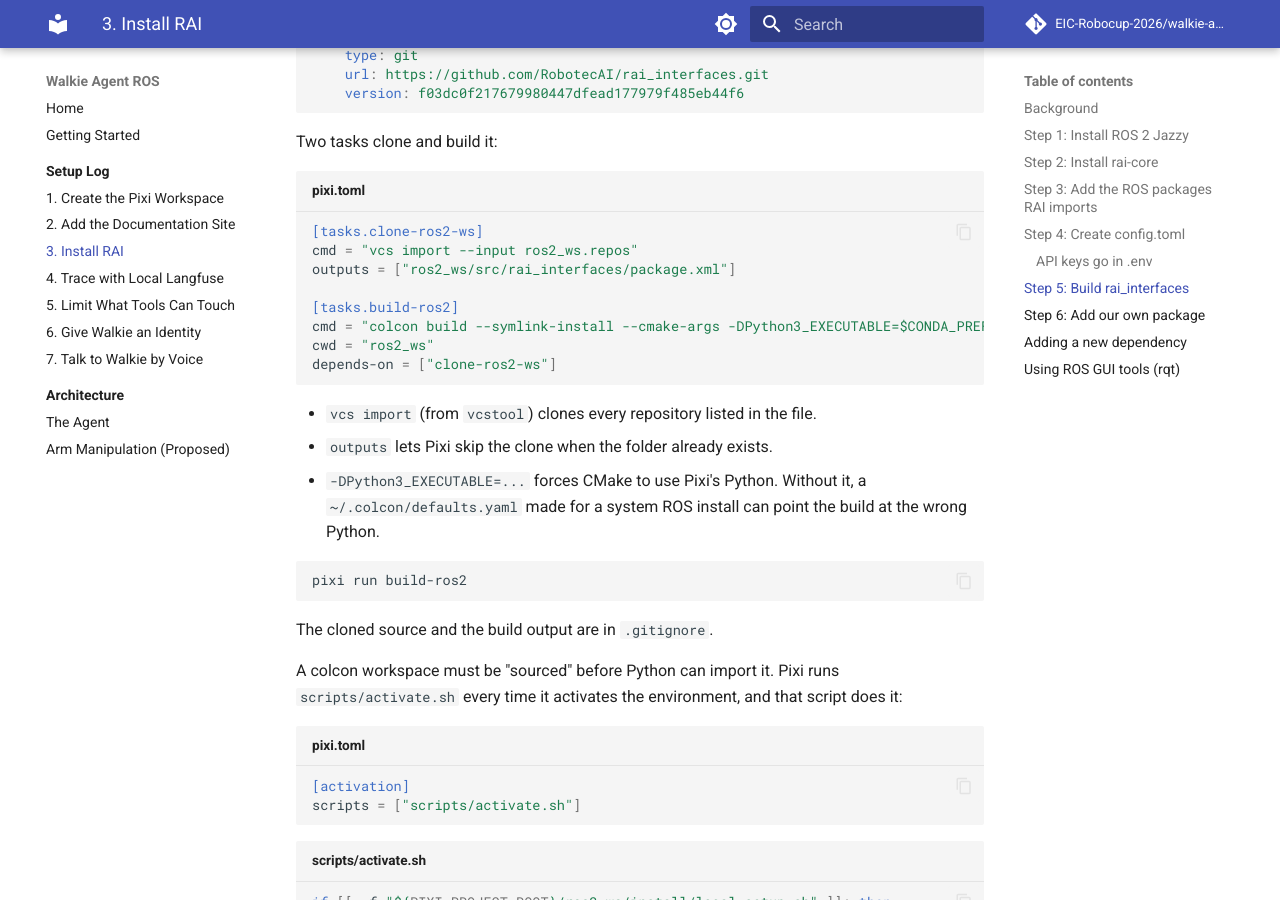
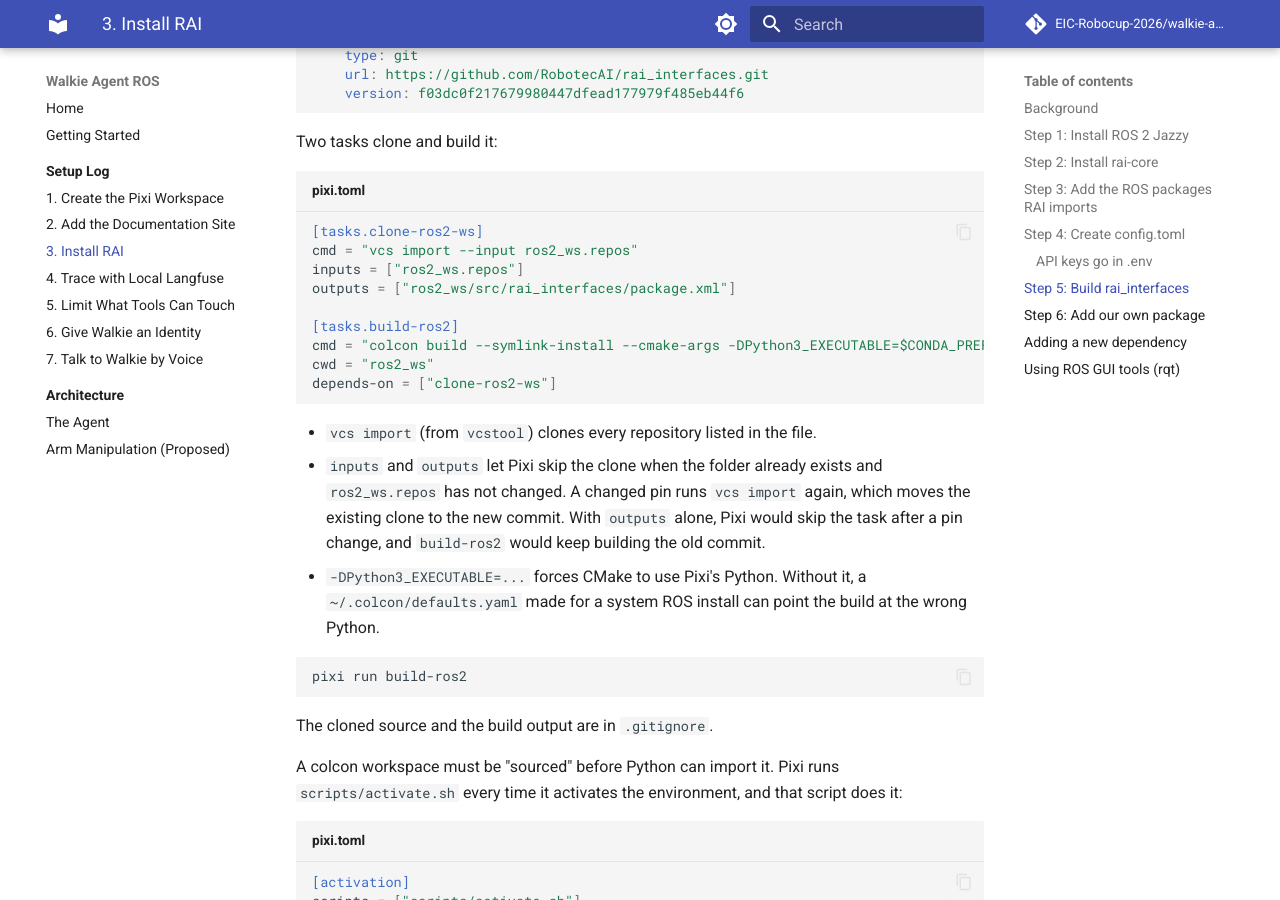
Before and after one commit to EIC-Robocup-2026/walkie-agent-ros, an MkDocs documentation site: the page built from docs/setup/03-ros-and-rai.md, in a window 1280 px wide and 900 px high, scrolled down 3812 px. Built offline with MkDocs 1.6.1 and Material for MkDocs 9.7.7, drawn with Linux system fonts in a browser that asks for light colours; comment, search, counter and statistics services are not loaded.

Commit message:
fix: clone ros2_ws again when a pin in ros2_ws.repos changes
clone-ros2-ws declared only outputs, so Pixi skipped it once
rai_interfaces was cloned, even after ros2_ws.repos changed. A pin bump
followed by pixi run build-ros2 kept building the old commit.

ros2_ws.repos is now an input of the task. Pixi runs vcs import again
when the file changes, and vcs import moves an existing clone to the new
commit. The Setup Log shows the new task.

````diff
--- a/docs/setup/03-ros-and-rai.md
+++ b/docs/setup/03-ros-and-rai.md
@@ -270,6 +270,7 @@
 ```toml title="pixi.toml"
 [tasks.clone-ros2-ws]
 cmd = "vcs import --input ros2_ws.repos"
+inputs = ["ros2_ws.repos"]
 outputs = ["ros2_ws/src/rai_interfaces/package.xml"]
 
 [tasks.build-ros2]
@@ -279,7 +280,11 @@
 ```
 
 - `vcs import` (from `vcstool`) clones every repository listed in the file.
-- `outputs` lets Pixi skip the clone when the folder already exists.
+- `inputs` and `outputs` let Pixi skip the clone when the folder already
+  exists and `ros2_ws.repos` has not changed. A changed pin runs
+  `vcs import` again, which moves the existing clone to the new commit. With
+  `outputs` alone, Pixi would skip the task after a pin change, and
+  `build-ros2` would keep building the old commit.
 - `-DPython3_EXECUTABLE=...` forces CMake to use Pixi's Python. Without it,
   a `~/.colcon/defaults.yaml` made for a system ROS install can point the
   build at the wrong Python.
--- a/pixi.toml
+++ b/pixi.toml
@@ -91,8 +91,12 @@
 # CUDA 12.1 builds (NVIDIA driver 525 or newer), so Whisper runs on the GPU
 # when one is present and falls back to the CPU otherwise.
 
+# ros2_ws.repos is an input so that a changed pin runs vcs import again. With
+# outputs alone, Pixi skips the task once the clones exist, and build-ros2
+# keeps building the old commit.
 [tasks.clone-ros2-ws]
 cmd = "vcs import --input ros2_ws.repos"
+inputs = ["ros2_ws.repos"]
 outputs = ["ros2_ws/src/rai_interfaces/package.xml"]
 description = "Clone source-only ROS 2 packages (rai_interfaces)"
 
````
